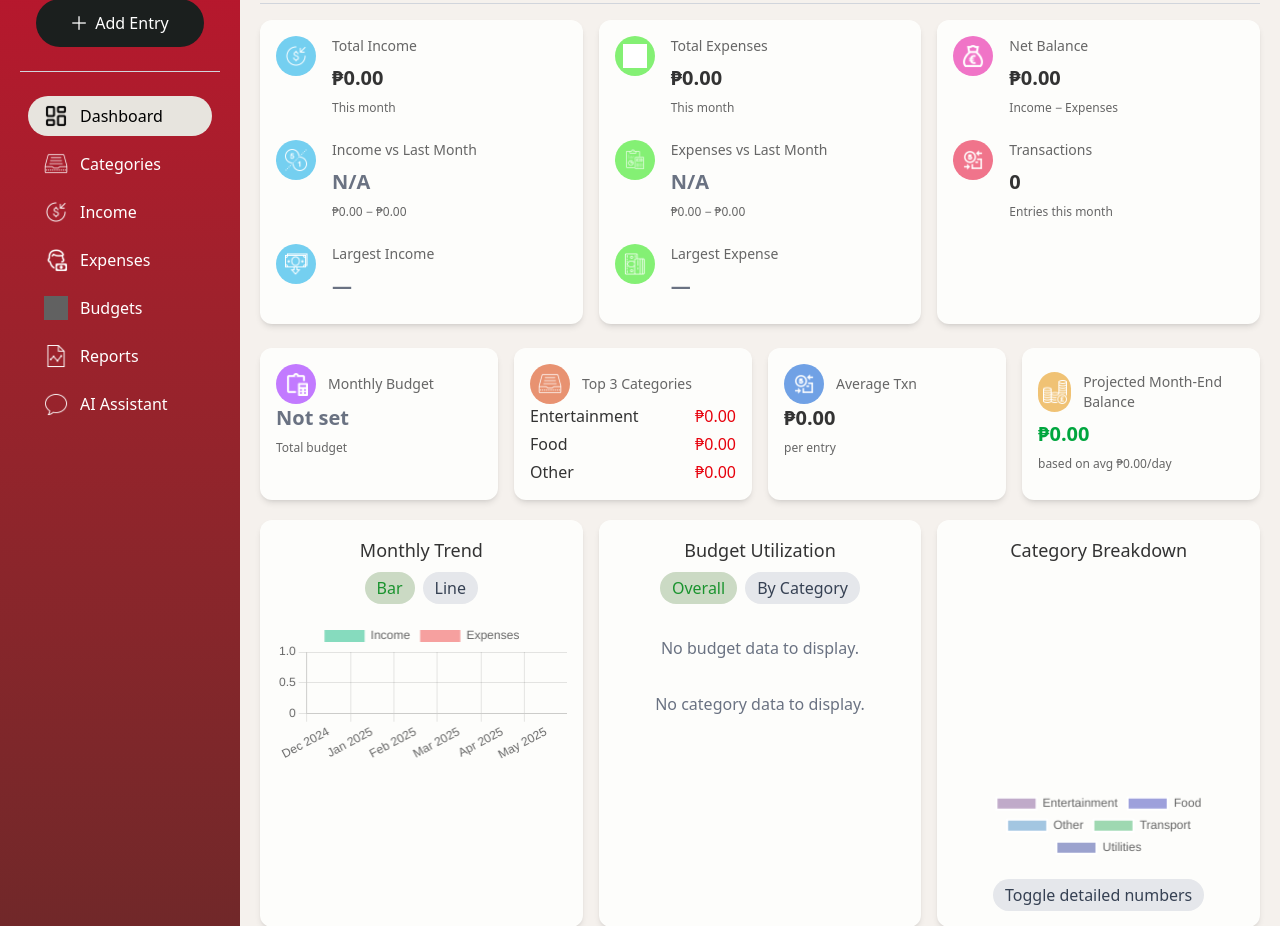
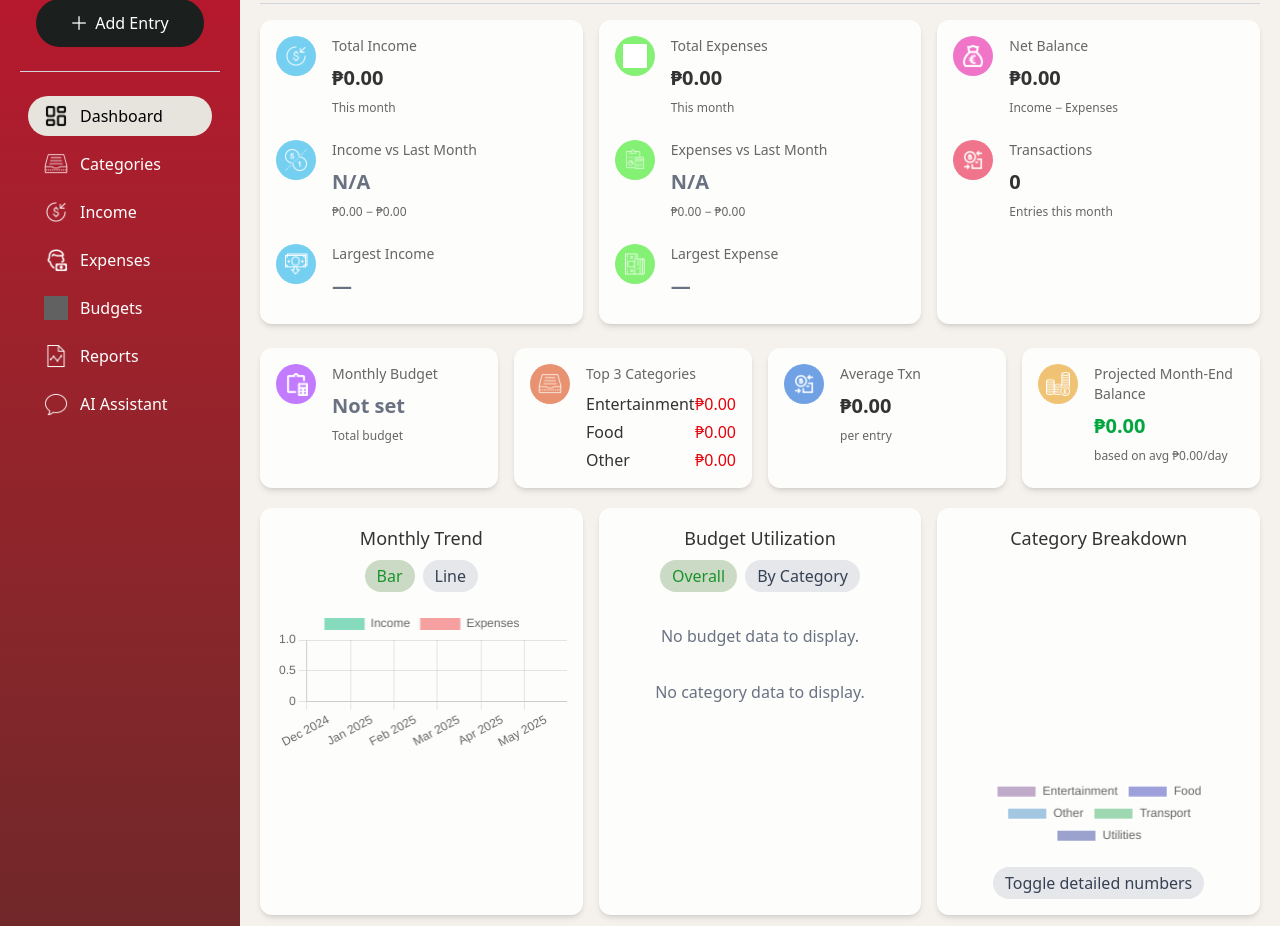
Before and after one commit to Exalt24/PennywAIse, a Django app: page /dashboard/ in a window 1280 px wide. Shown: the part 93-1019 px from the top of the page. Run offline with Django 5.2, Linux system fonts and the light colour scheme; the visitor is signed in with stand-in values (Sample User, id 1); data comes from the database, SQL or seed files in the repository; data that the repository does not hold is empty; style sheets or scripts are compiled from the project's sources; grey boxes are pictures that could not be loaded.

Commit message:
Update dashboard cards - adjust the layout for cards that are not included

```diff
--- a/budget/templates/main/sections/dashboard.html
+++ b/budget/templates/main/sections/dashboard.html
@@ -221,55 +221,71 @@
 
     </section>
 
-    <section id="insights" class="overview mt-6" role="region" aria-label="Quick Insights">
-      <article class="card" role="region" aria-label="Monthly Budget">
-        <section class="flex items-center space-x-3">
+    <section
+      id="insights"
+      class="overview mt-6 grid grid-cols-1 md:grid-cols-2 lg:grid-cols-4 gap-6"
+      role="region"
+      aria-label="Quick Insights"
+    >
+      <!-- Monthly Budget -->
+      <article
+        class="card p-6 space-y-4"
+        role="region"
+        aria-label="Monthly Budget"
+      >
+        <section class="grid grid-cols-[auto_1fr] items-start gap-4">
           <a
             href="#"
-          class="
-            inline-flex items-center justify-center
-            bg-purple-400 rounded-full h-10 w-10
-             transition-colors
-          "
+            class="inline-flex items-center justify-center bg-purple-400 rounded-full h-10 w-10 transition-colors"
           >
             <img
               src="{% static 'images/monthly-budget.png' %}"
-            alt="Icon"
+              alt="Monthly Budget icon"
               class="h-6 w-6 filter brightness-0 invert"
             />
           </a>
-        <h3 class="title mt-2">Monthly Budget</h3>
-      </section>
+          <div class="space-y-1">
+            <h3 class="title">Monthly Budget</h3>
             {% if total_budget is not None %}
               <p class="value">
                 ₱{{ total_budget|floatformat:2 }}
                 <span class="{% if over_budget %}text-red-600{% else %}text-green-600{% endif %}">
-              ({% if over_budget %}Over by ₱{{ total_remaining|floatformat:2 }}{% else %}Remaining ₱{{ total_remaining|floatformat:2 }}{% endif %})
+                  (
+                  {% if over_budget %}
+                    Over by ₱{{ total_remaining|floatformat:2 }}
+                  {% else %}
+                    Remaining ₱{{ total_remaining|floatformat:2 }}
+                  {% endif %}
+                  )
                 </span>
               </p>
             {% else %}
               <p class="value text-gray-500">Not set</p>
             {% endif %}
             <p class="meta">Total budget</p>
+          </div>
+        </section>
       </article>
-      <article class="card">
-        <section class="flex items-center space-x-3">
+
+      <!-- Top 3 Categories -->
+      <article
+        class="card p-6 space-y-4"
+        role="region"
+        aria-label="Top 3 Categories"
+      >
+        <section class="grid grid-cols-[auto_1fr] items-start gap-4">
           <a
             href="#"
-          class="
-            inline-flex items-center justify-center
-            bg-[#E89271] rounded-full h-10 w-10
-             transition-colors
-          "
+            class="inline-flex items-center justify-center bg-[#E89271] rounded-full h-10 w-10 transition-colors"
           >
             <img
               src="{% static 'images/category.png' %}"
-            alt="Icon"
+              alt="Categories icon"
               class="h-6 w-6 filter brightness-0 invert"
             />
           </a>
-        <h3 class="title mt-2">Top 3 Categories</h3>
-      </section>
+          <div class="space-y-1">
+            <h3 class="title">Top 3 Categories</h3>
             <ul class="space-y-1">
               {% for cat in top_categories_summary %}
                 <li class="flex justify-between">
@@ -278,52 +294,63 @@
                 </li>
               {% endfor %}
             </ul>
+          </div>
+        </section>
       </article>
-      <article class="card">
-        <section class="flex items-center space-x-3">
+
+      <!-- Average Transaction -->
+      <article
+        class="card p-6 space-y-4"
+        role="region"
+        aria-label="Average Transaction"
+      >
+        <section class="grid grid-cols-[auto_1fr] items-start gap-4">
           <a
             href="#"
-          class="
-            inline-flex items-center justify-center
-            bg-[#70A1E5] rounded-full h-10 w-10
-             transition-colors
-          "
+            class="inline-flex items-center justify-center bg-[#70A1E5] rounded-full h-10 w-10 transition-colors"
           >
             <img
               src="{% static 'images/transaction.png' %}"
-            alt="Icon"
+              alt="Transaction icon"
               class="h-6 w-6 filter brightness-0 invert"
             />
           </a>
-        <h3 class="title mt-2">Average Txn</h3>
-      </section>
+          <div class="space-y-1">
+            <h3 class="title">Average Txn</h3>
             <p class="value">₱{{ avg_transaction|floatformat:2 }}</p>
             <p class="meta">per entry</p>
+          </div>
+        </section>
       </article>
-      <article class="card">
-        <section class="flex items-center space-x-3">
+
+      <!-- Projected Month-End Balance -->
+      <article
+        class="card p-6 space-y-4"
+        role="region"
+        aria-label="Projected Month-End Balance"
+      >
+        <section class="grid grid-cols-[auto_1fr] items-start gap-4">
           <a
             href="#"
-          class="
-            inline-flex items-center justify-center
-            bg-[#F0C274] rounded-full h-10 w-10
-             transition-colors
-          "
+            class="inline-flex items-center justify-center bg-[#F0C274] rounded-full h-10 w-10 transition-colors"
           >
             <img
               src="{% static 'images/balance.png' %}"
-            alt="Icon"
+              alt="Balance icon"
               class="h-6 w-6 filter brightness-0 invert"
             />
           </a>
-        <h3 class="title mt-2">Projected Month-End Balance</h3>
-      </section>
+          <div class="space-y-1">
+            <h3 class="title">Projected Month-End Balance</h3>
             <p class="value {% if projected_balance < 0 %}text-red-600{% else %}text-green-600{% endif %}">
               ₱{{ projected_balance|floatformat:2 }}
             </p>
             <p class="meta">based on avg ₱{{ avg_daily_spent|floatformat:2 }}/day</p>
+          </div>
+        </section>
       </article>
     </section>
+
 
     <section id="charts" class="content" role="region" aria-label="Charts">
         <section class="progress" role="region" aria-label="Monthly Trend chart">
```
Lines whose indentation alone changed are shown as unchanged.
